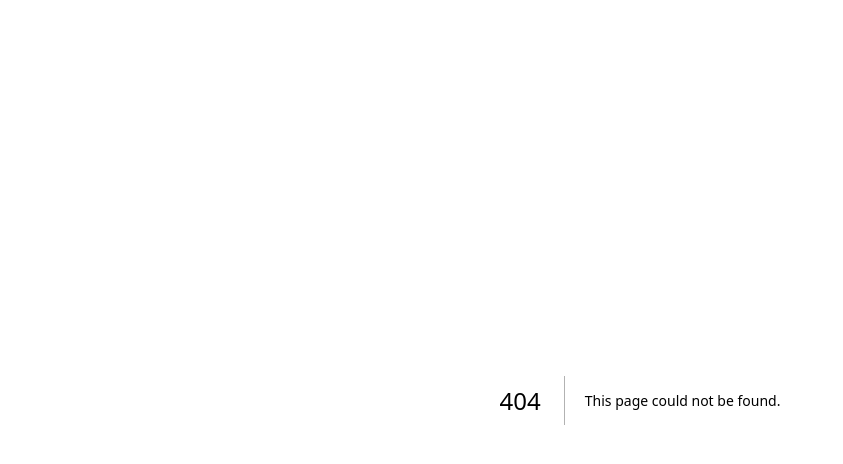
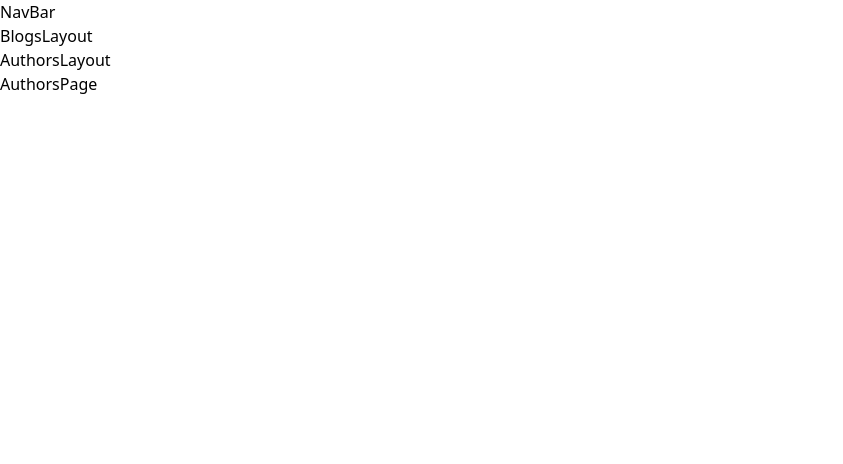
Before and after one commit to GitHub-Sanjit/project-nextjs-press-frontend, a Next.js app: page /blogs/authors in a window 1280 px wide. Before the commit this address had no page. Shown: the top 464 px of the page, without its empty margins (0-843 px from the left). Built offline with nearby package versions, Linux system fonts and the light colour scheme.

Commit message:
Layout and pages

```diff
--- /dev/null
+++ b/app/blogs/[slug]/page.tsx
@@ -0,0 +1,12 @@
+import React from "react";
+
+const BlogsSlugPage = async ({
+  params,
+}: {
+  params: Promise<{ slug: string }>;
+}) => {
+  const { slug } = await params;
+  return <div>BlogsSlugPage : {slug}</div>;
+};
+
+export default BlogsSlugPage;
--- /dev/null
+++ b/app/blogs/authors/layout.tsx
@@ -0,0 +1,12 @@
+import React from "react";
+
+const AuthorsLayout = ({ children }: { children: React.ReactNode }) => {
+  return (
+    <div>
+      AuthorsLayout
+      {children}
+    </div>
+  );
+};
+
+export default AuthorsLayout;
--- /dev/null
+++ b/app/blogs/authors/page.tsx
@@ -0,0 +1,7 @@
+import React from "react";
+
+const AuthorsPage = () => {
+  return <div>AuthorsPage</div>;
+};
+
+export default AuthorsPage;
--- /dev/null
+++ b/app/blogs/layout.tsx
@@ -0,0 +1,12 @@
+import React from "react";
+
+const BlogsLayout = ({ children }: { children: React.ReactNode }) => {
+  return (
+    <div>
+      BlogsLayout
+      {children}
+    </div>
+  );
+};
+
+export default BlogsLayout;
--- a/app/layout.tsx
+++ b/app/layout.tsx
@@ -1,6 +1,4 @@
-
 import "./globals.css";
-
 
 export default function RootLayout({
   children,
@@ -9,7 +7,10 @@
 }>) {
   return (
     <html lang="en" className={` h-full antialiased`}>
-      <body className="min-h-full flex flex-col">{children}</body>
+      <body className="min-h-full flex flex-col">
+        NavBar
+        {children}
+      </body>
     </html>
   );
 }
```
